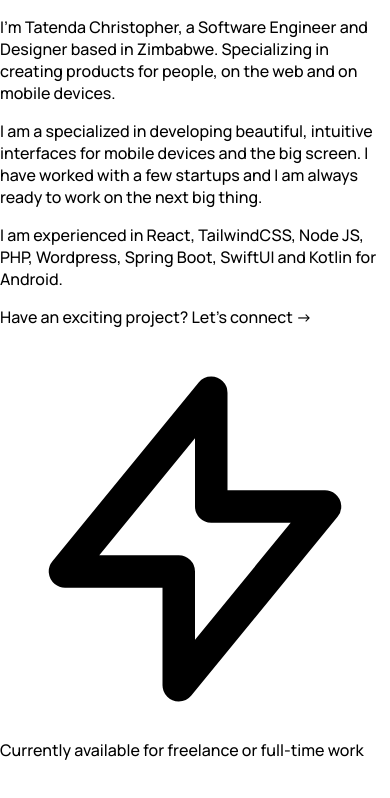
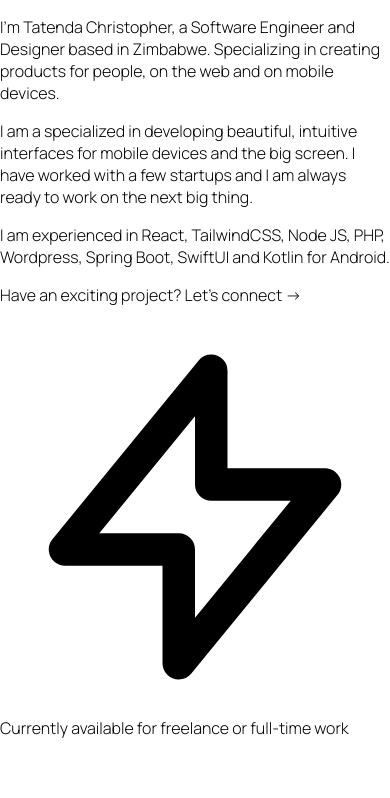
Before and after one commit to tate2301/chris.co.zw, a Next.js app: page / in a window 390 px wide. Shown: the top 798 px of the page. Built offline with nearby package versions, Linux system fonts and the light colour scheme.

Commit message:
Finished home

```diff
--- a/pages/index.js
+++ b/pages/index.js
@@ -2,15 +2,15 @@
 
 export default function Home() {
   return (
-    <div>
+    <div className="text-gray-700">
       <Head>
-        <title>Create Next App</title>
+        <title>Tatenda Christopher | A Software Engineer</title>
         <link rel="icon" href="/favicon.ico" />
       </Head>
 
       <main className="container mx-auto p-4">
         <div className="py-4">
-          <p className="text-3xl lg:text-6xl font-bold text-gradient bg-gradient-to-r from-pink-400 via-purple-400 to-indigo-500">
+          <p className="text-3xl lg:text-6xl font-bold">
             I’m Tatenda Christopher, a Software Engineer and
             Designer based in Zimbabwe. Specializing in creating
             products for people, on the web and on mobile devices.
@@ -30,19 +30,19 @@
         </div>
 
         <div className="py-4">
-          <a className="font-medium text-gray-800 text-xl" href="#">
+          <a className="font-medium text-xl bg-clip-text text-transparent bg-gradient-to-r from-purple-400 via-pink-500 to-red-500" href="#">
             Have an exciting project? Let’s connect ->
           </a>
         </div>
 
         <div className="pt-8 lg:pt-12">
-          <p className="flex space-x-4 text-blue-500">
-            <span>
-              <svg xmlns="http://www.w3.org/2000/svg" fill="none" viewBox="0 0 24 24" stroke="currentColor">
+          <p className="flex space-x-4">
+            <span className="bg-gray-100 rounded-full p-2">
+              <svg className="h-20" xmlns="http://www.w3.org/2000/svg" fill="none" viewBox="0 0 24 24" stroke="currentColor">
                 <path strokeLinecap="round" strokeLinejoin="round" strokeWidth={2} d="M13 10V3L4 14h7v7l9-11h-7z" />
               </svg>
             </span>
-            <span>
+            <span className="my-auto">
               Currently available for freelance or full-time work
             </span>
           </p>
--- a/styles/globals.css
+++ b/styles/globals.css
@@ -8,6 +8,7 @@
   padding: 0;
   margin: 0;
   font-family: "Manrope", sans-serif;
+  font-weight: 300;
 }
 
 a {
```
